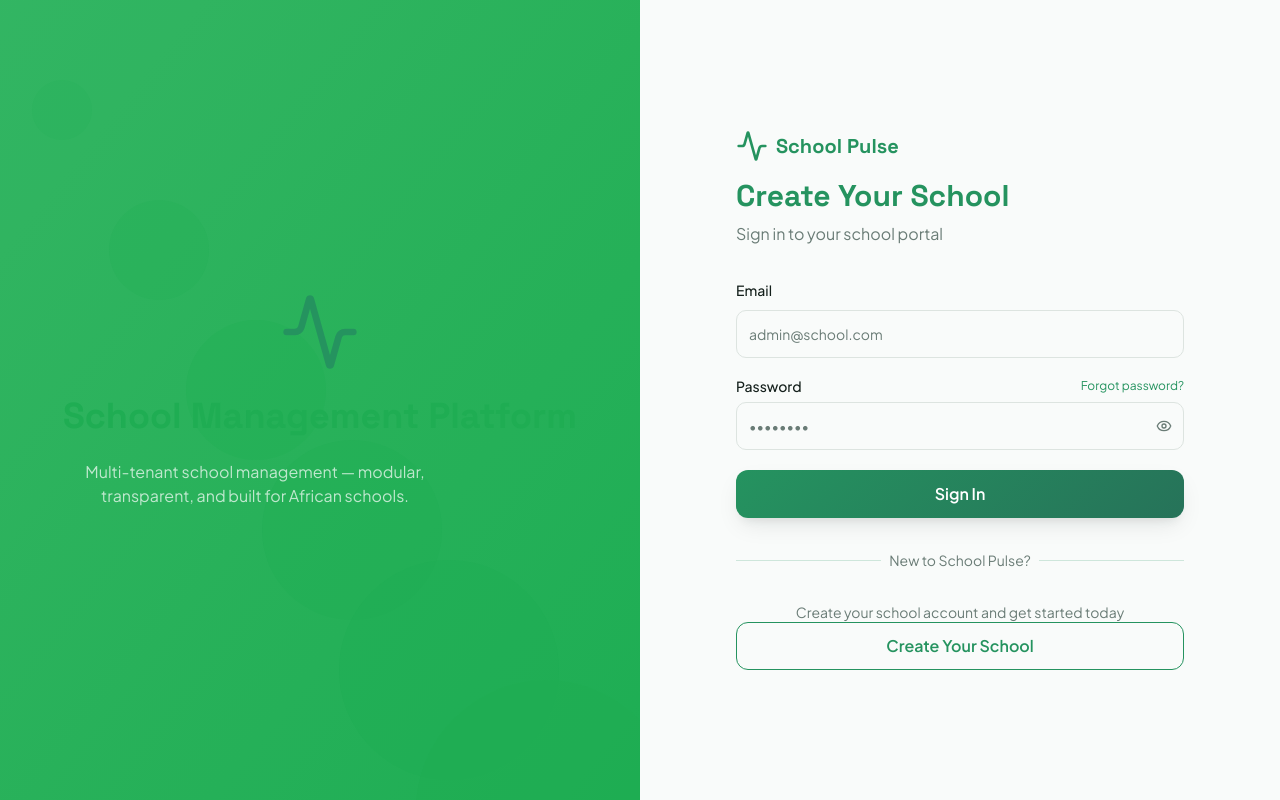
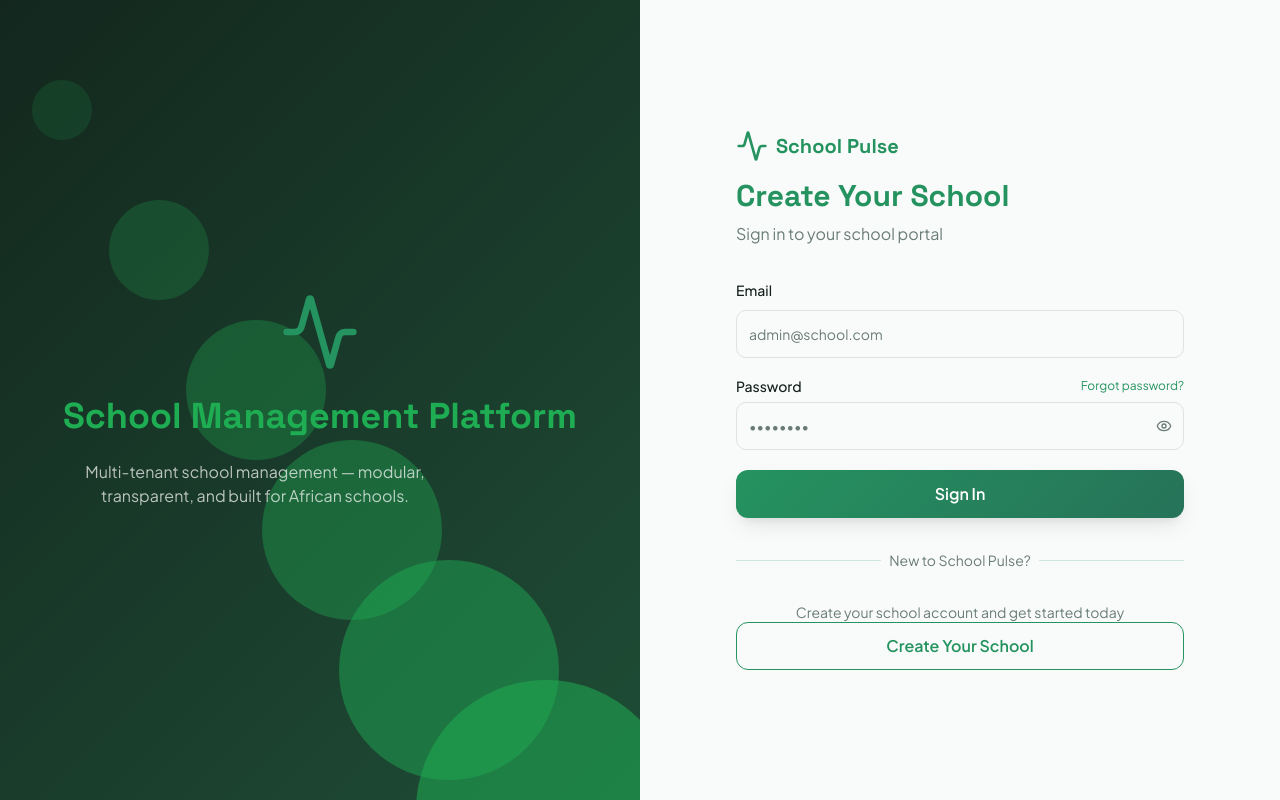
Before and after one commit to Joshuamuhali/schoolpulsezambia, a React (Vite) app: page /auth/login in a window 1280 px wide. Built offline with nearby package versions, Linux system fonts and the light colour scheme; no server answers; the HTML template or start-up script is replaced by a standard one.

Commit message:
restore dark green gradient on login page left panel

```diff
--- a/src/pages/auth/LoginPage.tsx
+++ b/src/pages/auth/LoginPage.tsx
@@ -52,7 +52,7 @@ const LoginPage = () => {
   return (
     <div className="flex min-h-screen">
       {/* Left panel */}
-      <div className="hidden lg:flex lg:w-1/2 bg-gradient-to-br from-success/90 to-success items-center justify-center p-12 relative overflow-hidden">
+      <div className="hidden lg:flex lg:w-1/2 bg-gradient-hero items-center justify-center p-12 relative overflow-hidden">
         <div className="absolute inset-0 bg-success/5">
           {[...Array(6)].map((_, i) => (
             <div
```
